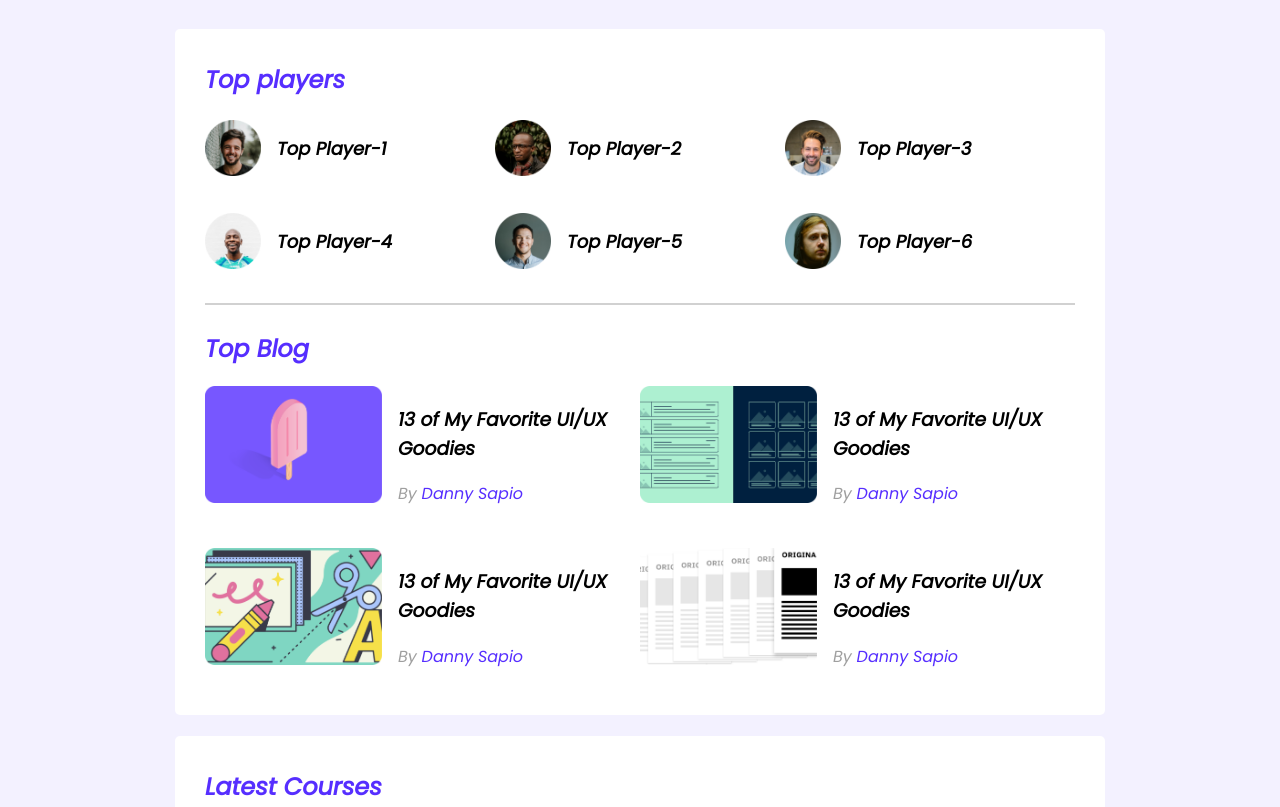
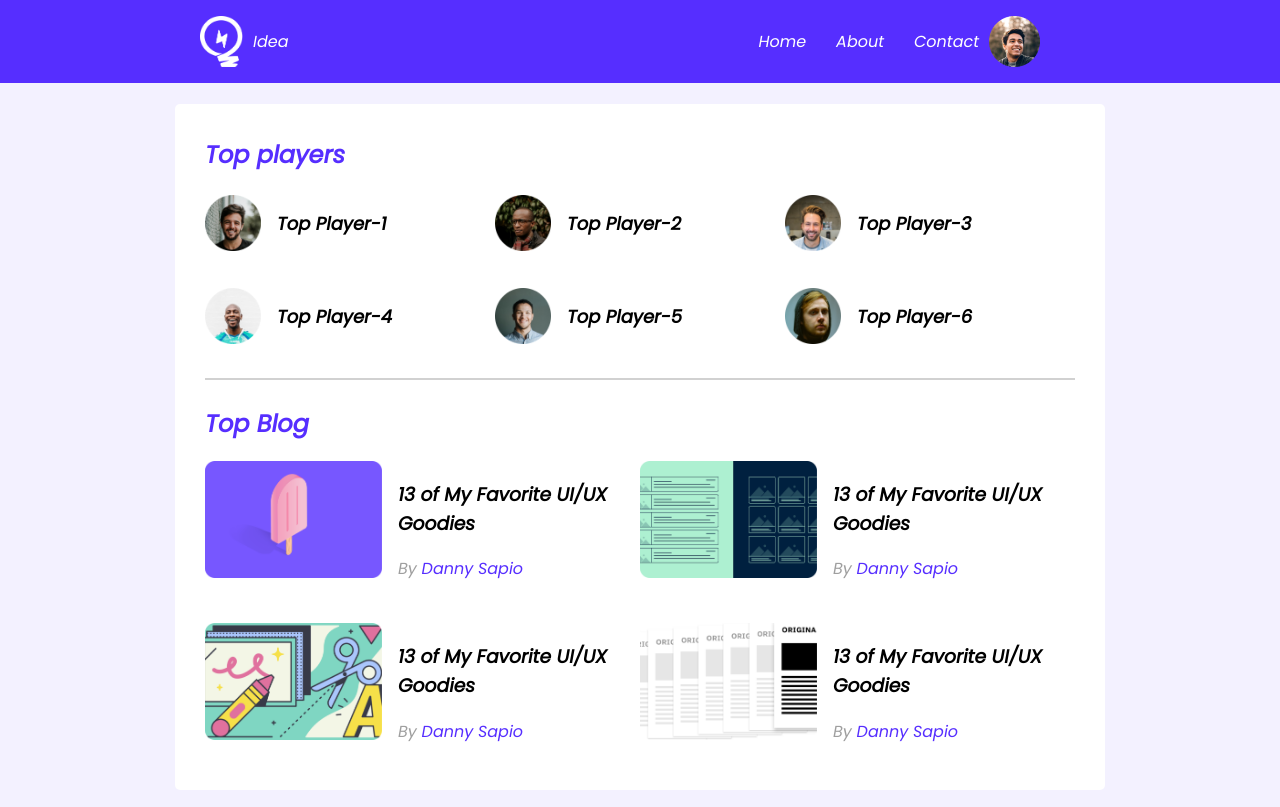
Before and after one commit to Koushikpaul7/leader-board-css3, a plain HTML site: page index.html in a window 1280 px wide. Shown: the top 807 px of the page. Drawn offline with Linux system fonts and the light colour scheme; a web font is replaced by a local one.

Commit message:
nav bar committed

```diff
--- a/index.html
+++ b/index.html
@@ -11,9 +11,19 @@
 </head>
 <body>
     <!-- header start -->
-    <head>
-
-    </head>
+    <header>
+        <nav class="menu">
+            <div class="logo">
+                <img class="logo-pic" src="images/icons/logo.png" alt=""><p>Idea</p>
+            </div>
+            <ul>
+                <li><a href="">Home</a></li>
+                <li><a href="">About</a></li>
+                <li><a href="">Contact</a></li>
+                <img class="pro" src="images/icons/profile.png" alt="">
+            </ul>
+        </nav>
+    </header>
     <!-- haeder end -->
     <main>
         <!-- top players -->
--- a/styles/style.css
+++ b/styles/style.css
@@ -2,8 +2,47 @@
 @import url('https://fonts.googleapis.com/css2?family=Architects+Daughter&family=Moon+Dance&family=Poppins:ital@1&display=swap');
 
 body{
+    margin: 0;
     font-family: 'Poppins', sans-serif;
     background-color: #F3F1FF;
+}
+.logo{
+    display: flex;
+    align-items: center;
+}
+.logo-pic{
+    width: 43px;
+    height: 51px;
+    margin-right: 10px;
+    align-items: center;
+
+}
+.pro{
+    width: 51px;
+    height: 51px;
+    padding-left: 10px;
+}
+.menu{
+    display: flex;
+    justify-content: space-around;
+    background-color: #562EFF;
+    color: white;
+    align-items: center;
+}
+nav ul{
+    display:flex;
+    justify-content: flex-end;
+    margin-right: 40px;
+    align-items: center;
+}
+nav ul li {
+    list-style: none;
+    align-items: center;
+}
+nav ul li a{
+    text-decoration: none;
+    padding-left: 30px;
+    color: white;
 }
 main{
     display: flex;
```
